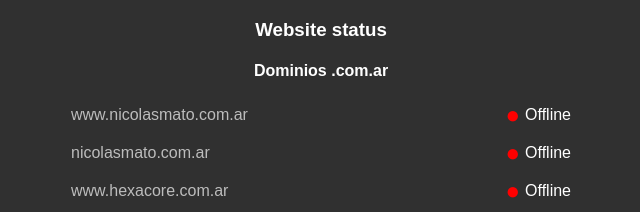
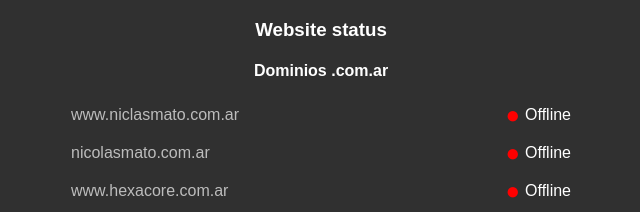
Before and after one commit to HexacoreIT/obanai-mon, a plain HTML site: page index.html in a window 1280 px wide. Shown: the top 212 px of the page, 319-959 px from the left. Drawn offline with Linux system fonts and the light colour scheme; no server answers.

Commit message:
Update index.html

```diff
--- a/index.html
+++ b/index.html
@@ -11,8 +11,8 @@
 <h4>Dominios .com.ar</h4>
 
     <ul id="linkList">
-        <li data-url="https://www.nicolasmato.com.ar">
-            <a href="https://www.nicolasmato.com.ar" target="_blank">www.nicolasmato.com.ar</a>
+        <li data-url="https://www.niclasmato.com.ar">
+            <a href="https://www.niclasmato.com.ar" target="_blank">www.niclasmato.com.ar</a>
             <span class="status-container"><span class="status" id="status-1">●</span> <span id="text-1">Checking...</span></span>
         </li>
         <li data-url="https://nicolasmato.com.ar">
```
